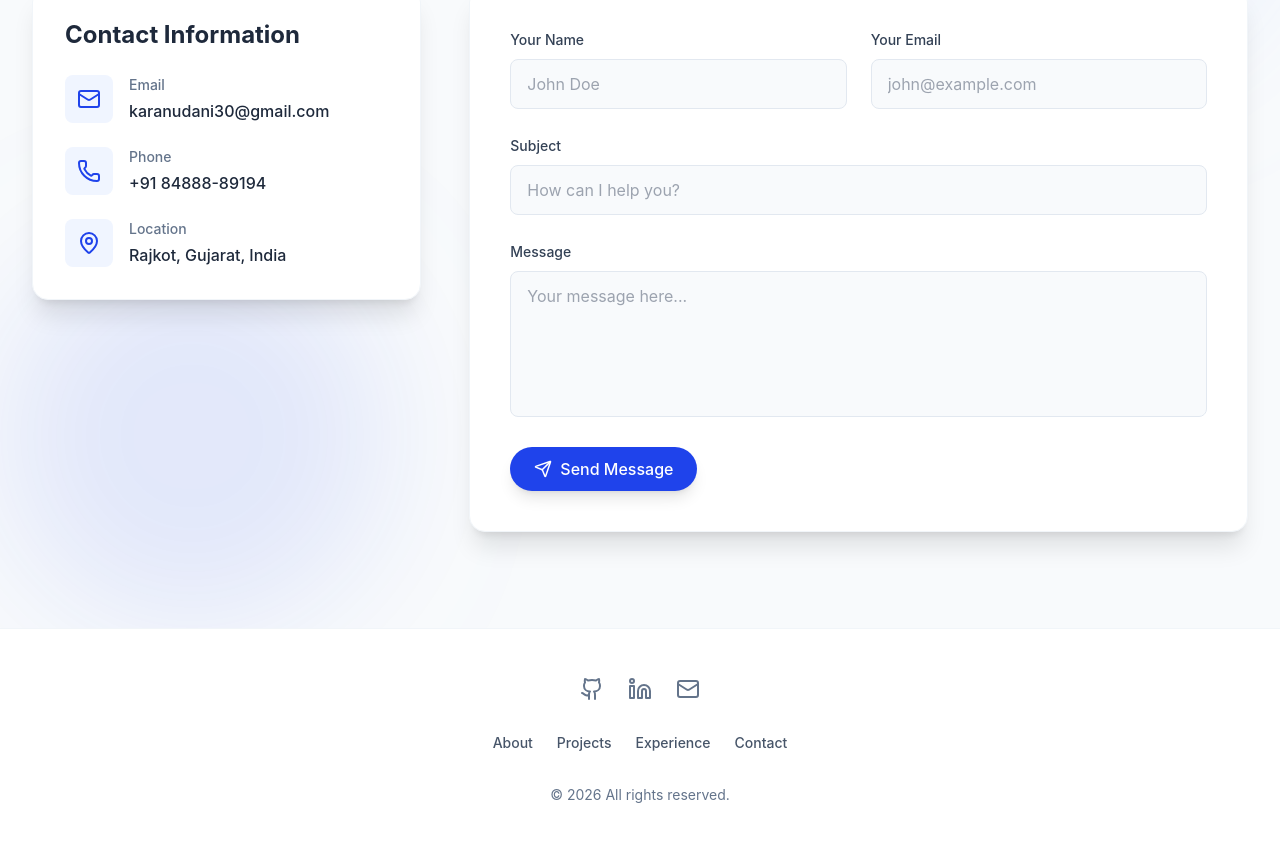
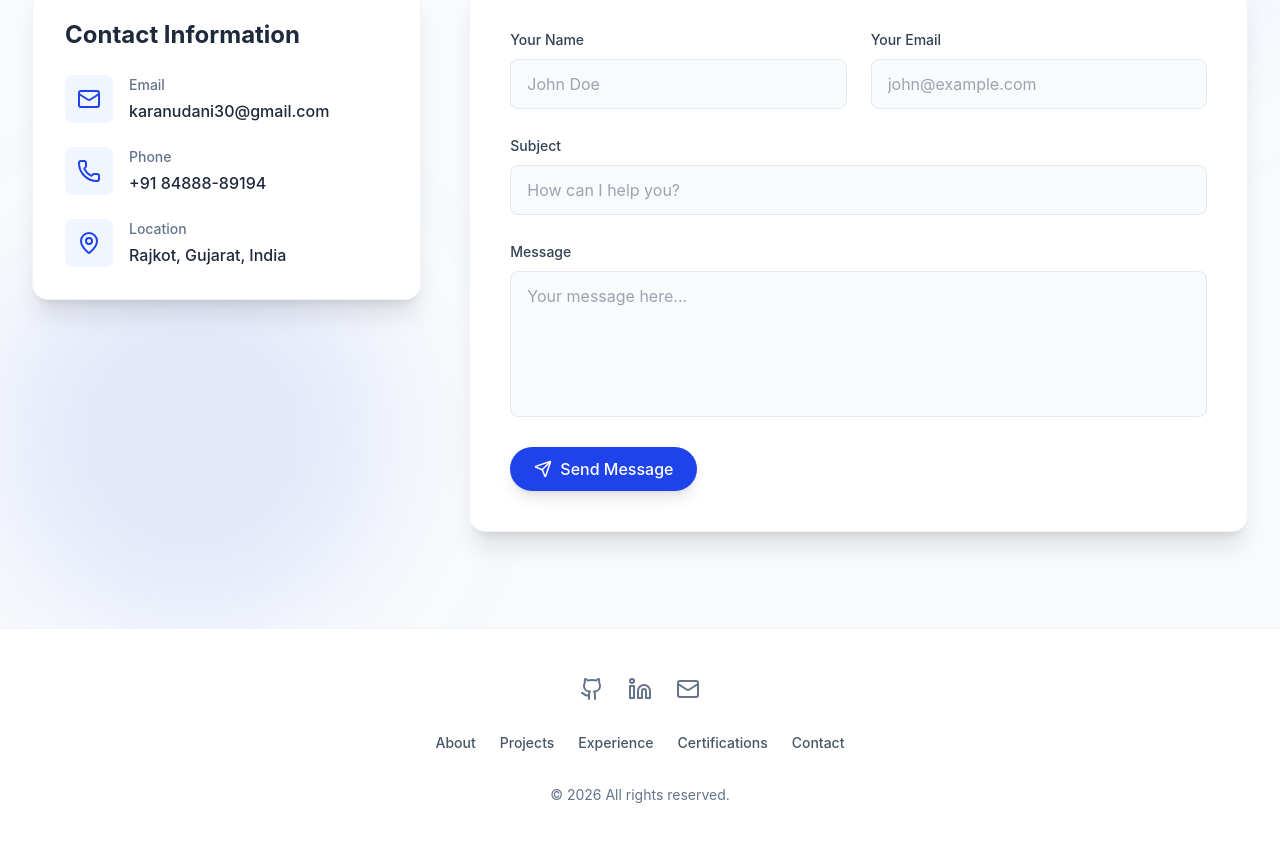
Before and after one commit to karanudani3011/karan-portfolio, a React (Vite) app: page / in a window 1280 px wide. Shown: the part 7831-8672 px from the top of the page. Built offline with nearby package versions, Linux system fonts and the light colour scheme.

Commit message:
Update Footer.jsx

```diff
--- a/src/components/Footer.jsx
+++ b/src/components/Footer.jsx
@@ -41,6 +41,7 @@ const Footer = () => {
                     <a href="#about" className="hover:text-softBlue-600 dark:hover:text-softBlue-400 transition-colors">About</a>
                     <a href="#projects" className="hover:text-softBlue-600 dark:hover:text-softBlue-400 transition-colors">Projects</a>
                     <a href="#experience" className="hover:text-softBlue-600 dark:hover:text-softBlue-400 transition-colors">Experience</a>
+                    <a href="#certifications" className="hover:text-softBlue-600 dark:hover:text-softBlue-400 transition-colors">Certifications</a>
                     <a href="#contact" className="hover:text-softBlue-600 dark:hover:text-softBlue-400 transition-colors">Contact</a>
                 </div>
 
```
